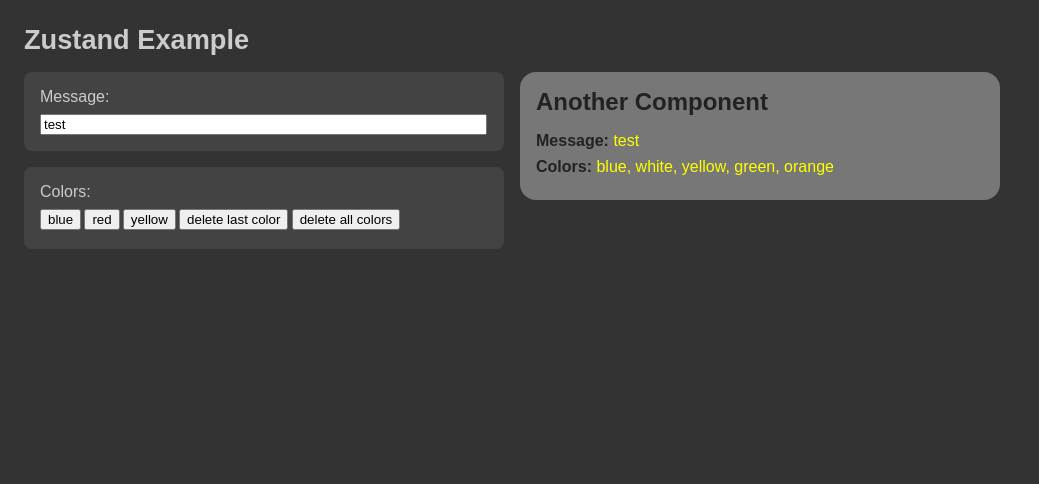
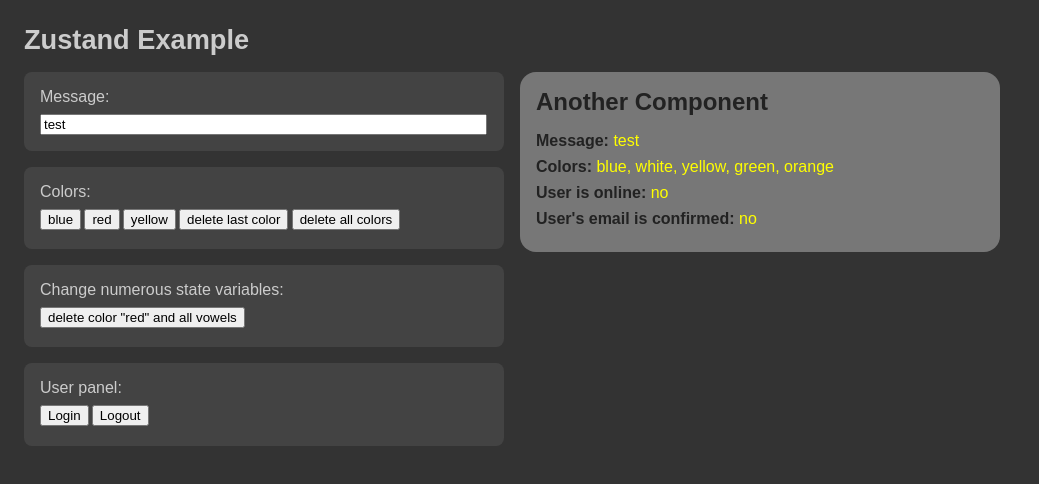
Before and after one commit to edwardtanguay/et03-zustand-example, a React (Vite) app: page / in a window 1280 px wide. Shown: the top 484 px of the page, without its empty margins (0-1039 px from the left). Built offline with nearby package versions, Linux system fonts and the light colour scheme.

Commit message:
login finished

```diff
--- a/src/App.tsx
+++ b/src/App.tsx
@@ -11,6 +11,7 @@
 
 			<main>
 				<section className="controlArea">
+
 					<div className="data">
 						<label>Message:</label>
 						<input
@@ -34,6 +35,18 @@
 						<button onClick={() => store.deleteLastColor()}>delete last color</button>
 						<button onClick={() => store.deleteAllColors()}>delete all colors</button>
 					</div>
+
+					<div className="data">
+						<label>Change numerous state variables:</label>
+						<button onClick={() => store.deleteRedAndVowels()}>delete color "red" and all vowels</button>
+					</div>
+
+					<div className="data">
+						<label>User panel:</label>
+						<button onClick={() => store.logUserIn()}> Login</button>
+						<button>Logout</button>
+					</div>
+
 				</section>
 				<section className="dataArea">
 					<InfoBox />
--- a/src/components/InfoBox.tsx
+++ b/src/components/InfoBox.tsx
@@ -13,6 +13,18 @@
 				<label>Colors:</label>
 				<span className="theValue">{store.colors.join(', ')}</span>
 			</div>
+			<div className="row">
+				<label>User is online:</label>
+				<span className="theValue">
+					{store.currentUserState.isLoggedIn ? 'YES' : 'no'}
+				</span>
+			</div>
+			<div className="row">
+				<label>User's email is confirmed:</label>
+				<span className="theValue">
+					{store.currentUserState.emailIsConfirmed ? 'YES' : 'no'}
+				</span>
+			</div>
 		</div>
 	);
 };
--- a/src/store.tsx
+++ b/src/store.tsx
@@ -7,6 +7,12 @@
 	addColor: (color: string) => void;
 	deleteLastColor: () => void;
 	deleteAllColors: () => void;
+	deleteRedAndVowels: () => void;
+	currentUserState: {
+		isLoggedIn: boolean;
+		emailIsConfirmed: boolean;
+	};
+	logUserIn: () => void;
 }
 
 export const useStore = create<IStore>(
@@ -36,5 +42,24 @@
 				return _state;
 			});
 		},
+		deleteRedAndVowels: () => {
+			set((state) => {
+				const _state = { ...state };
+				_state.message = _state.message.replace(/[aeiou]/gi, '');
+				_state.colors = _state.colors.filter((m) => m !== 'red');
+				return _state;
+			});
+		},
+		currentUserState: {
+			isLoggedIn: false,
+			emailIsConfirmed: false,
+		},
+		logUserIn: () => {
+			set((state) => {
+				const _state = { ...state };
+				_state.currentUserState.isLoggedIn = !_state.currentUserState.isLoggedIn;
+				return _state;
+			});
+		},
 	})
 );
```
